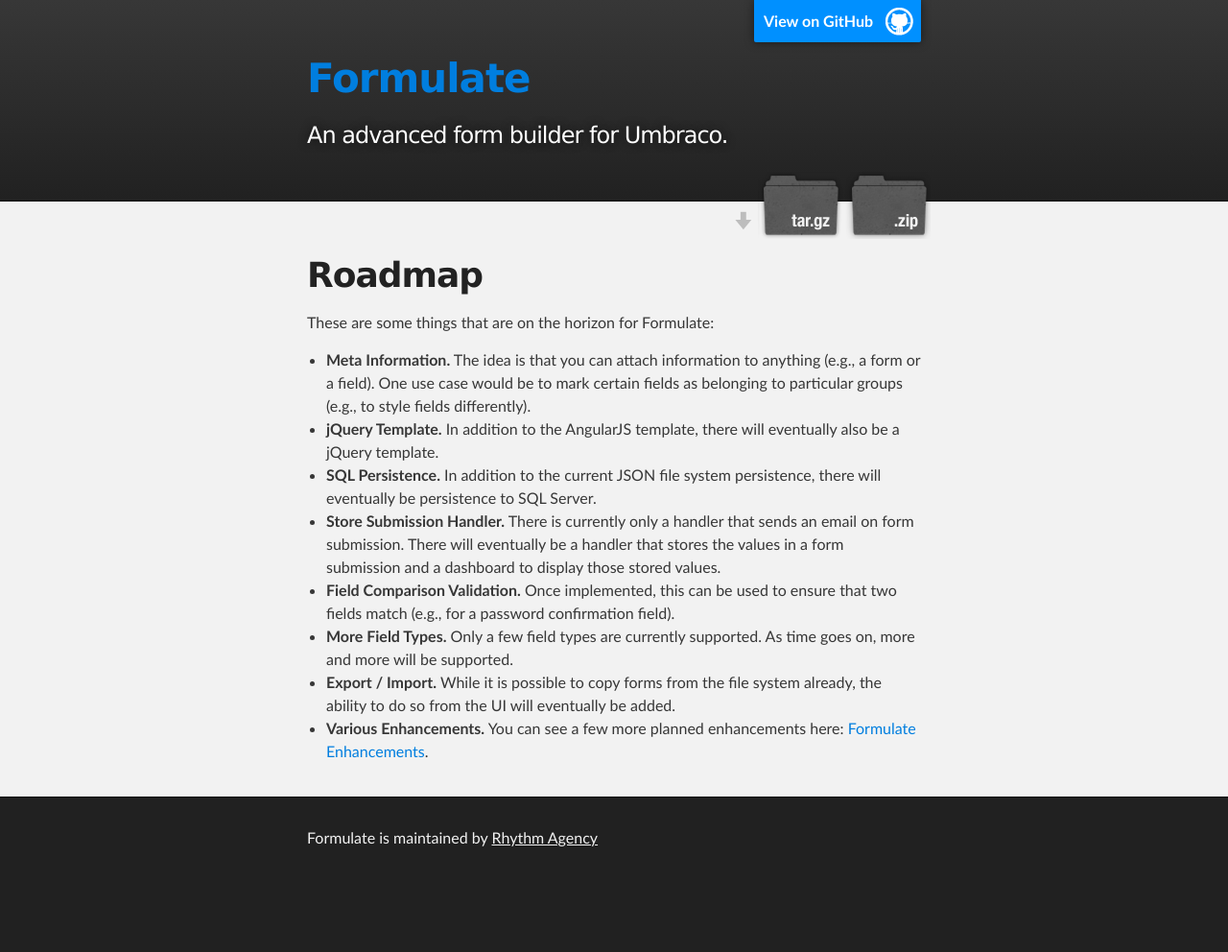
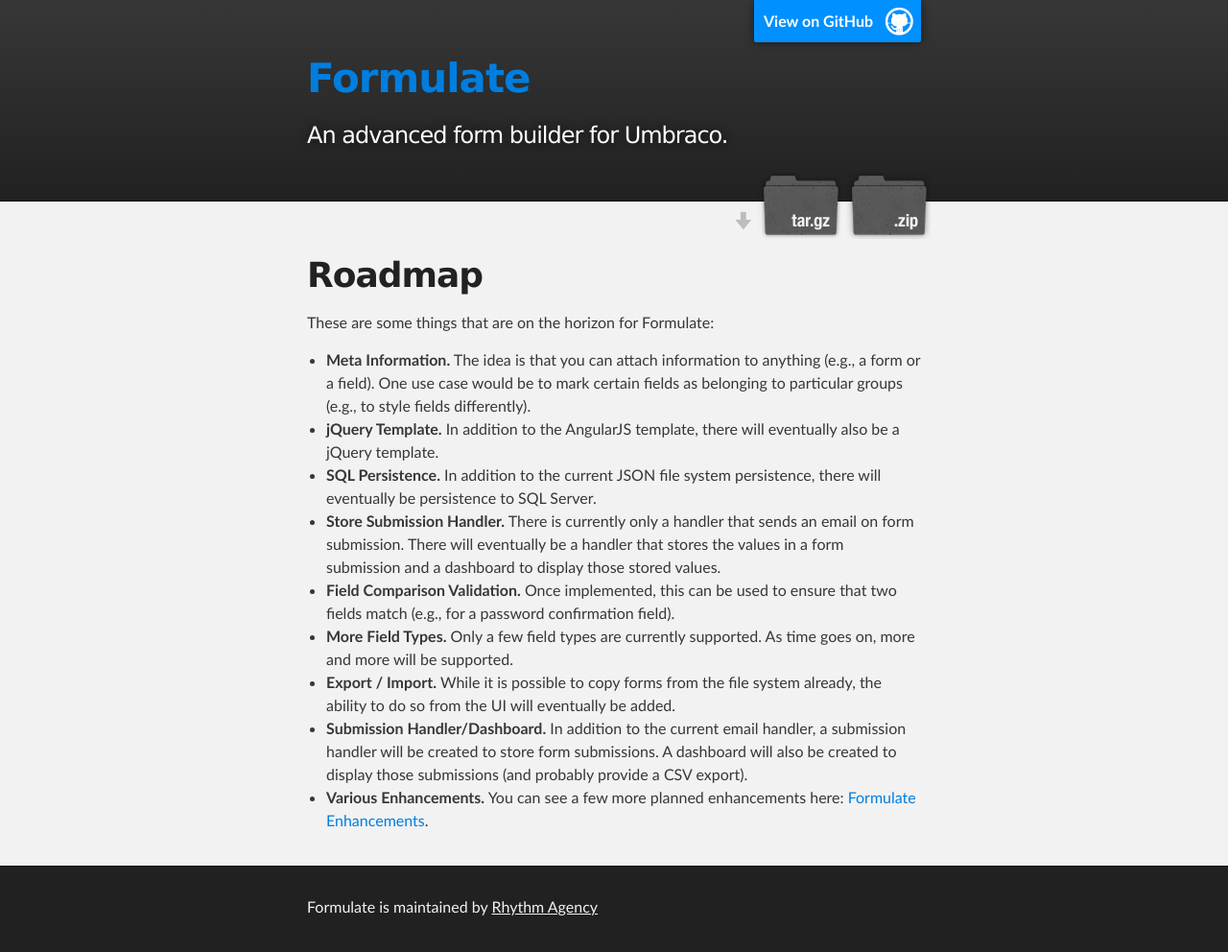
Before and after one commit to rhythmagency/formulate, a Jekyll site: the page built from roadmap.md, in a window 1280 px wide. Shown: the whole page at 96% size. Built offline with Jekyll 4.4.1, drawn with Linux system fonts in a browser that asks for light colours; before the commit the page ends 920 px from its top, so only the background shows below that.

Commit message:
Added submissions to roadmap.

```diff
--- a/roadmap.md
+++ b/roadmap.md
@@ -13,4 +13,5 @@
 * **Field Comparison Validation.** Once implemented, this can be used to ensure that two fields match (e.g., for a password confirmation field).
 * **More Field Types.** Only a few field types are currently supported. As time goes on, more and more will be supported.
 * **Export / Import.** While it is possible to copy forms from the file system already, the ability to do so from the UI will eventually be added.
+* **Submission Handler/Dashboard.** In addition to the current email handler, a submission handler will be created to store form submissions. A dashboard will also be created to display those submissions (and probably provide a CSV export).
 * **Various Enhancements.** You can see a few more planned enhancements here: [Formulate Enhancements](https://github.com/rhythmagency/formulate/labels/enhancement).
```
